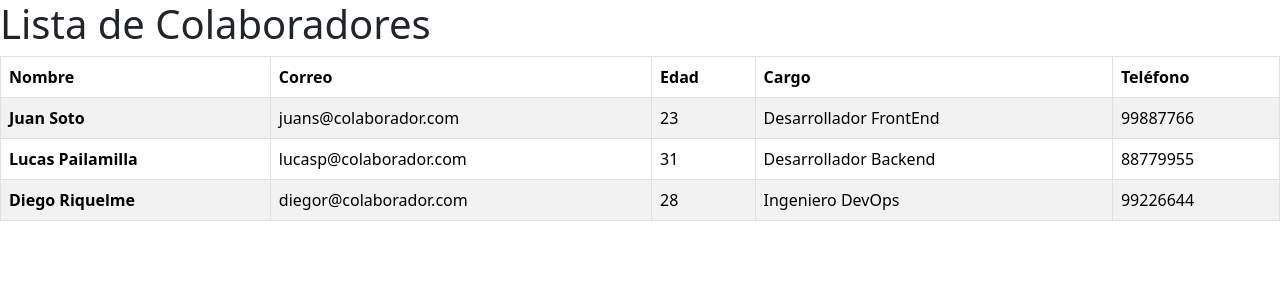
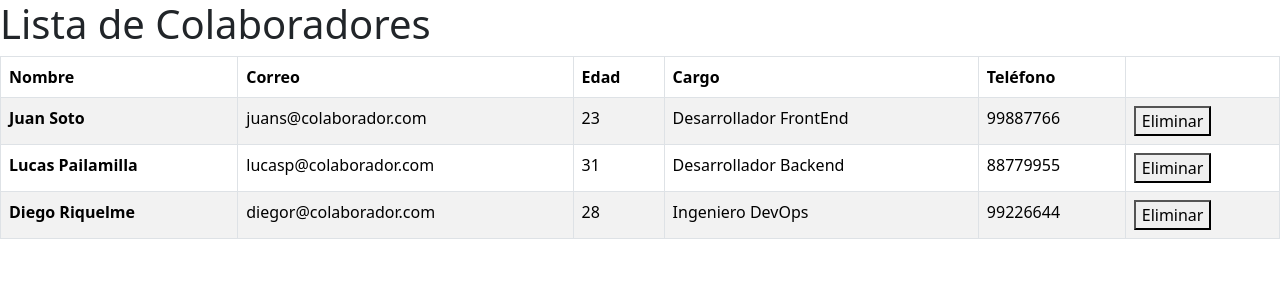
Before and after one commit to Klauditha/desafio3_listadoColaboradores, a React (Vite) app: page / in a window 1280 px wide. Shown: the top 300 px of the page. Built offline with nearby package versions, Linux system fonts and the light colour scheme.

Commit message:
:construction: Proceso de eliminación

```diff
--- a/src/App.jsx
+++ b/src/App.jsx
@@ -5,10 +5,14 @@ import { BaseColaboradores } from "./BaseColaboradores";
 
 function App() {
   const [colaboradores, setColaboradores] = useState(BaseColaboradores);
+
+  const eliminarColaborador = (id) => {
+    console.log("Eliminando", id);
+  }
   return (
     <>
       <h1>Lista de Colaboradores</h1>
-      <Listado colaboradores={colaboradores} />
+      <Listado colaboradores={colaboradores} eliminarColaborador={eliminarColaborador} />
     </>
   );
 }
--- a/src/components/Listado/Listado.jsx
+++ b/src/components/Listado/Listado.jsx
@@ -1,6 +1,6 @@
 import TablaFila from "../TablaFila/TablaFila";
 import "./Listado.css";
-const Listado = ({ colaboradores }) => {
+const Listado = ({ colaboradores, eliminarColaborador }) => {
   return (
     <>
       <table className="table table-bordered table-striped">
@@ -11,11 +11,12 @@ const Listado = ({ colaboradores }) => {
             <th scope="col">Edad</th>
             <th scope="col">Cargo</th>
             <th scope="col">Teléfono</th>
+            <th scope="col"></th>
           </tr>
         </thead>
         <tbody>
           {colaboradores.map((colaborador) => (
-            <TablaFila key = {colaborador.id} colaborador={colaborador} />
+            <TablaFila key = {colaborador.id} colaborador={colaborador} eliminarColaborador={eliminarColaborador} />
           ))}
         </tbody>
       </table>
--- a/src/components/TablaFila/TablaFila.jsx
+++ b/src/components/TablaFila/TablaFila.jsx
@@ -1,4 +1,4 @@
-const TablaFila = ({ colaborador }) => {
+const TablaFila = ({ colaborador , eliminarColaborador }) => {
   return (
     <>
       <tr>
@@ -7,6 +7,8 @@ const TablaFila = ({ colaborador }) => {
         <td>{colaborador.edad}</td>
         <td>{colaborador.cargo}</td>
         <td>{colaborador.telefono}</td>
+
+        <td><button onClick={() => eliminarColaborador(colaborador.id)}>Eliminar</button></td>
       </tr>
     </>
   );
```
